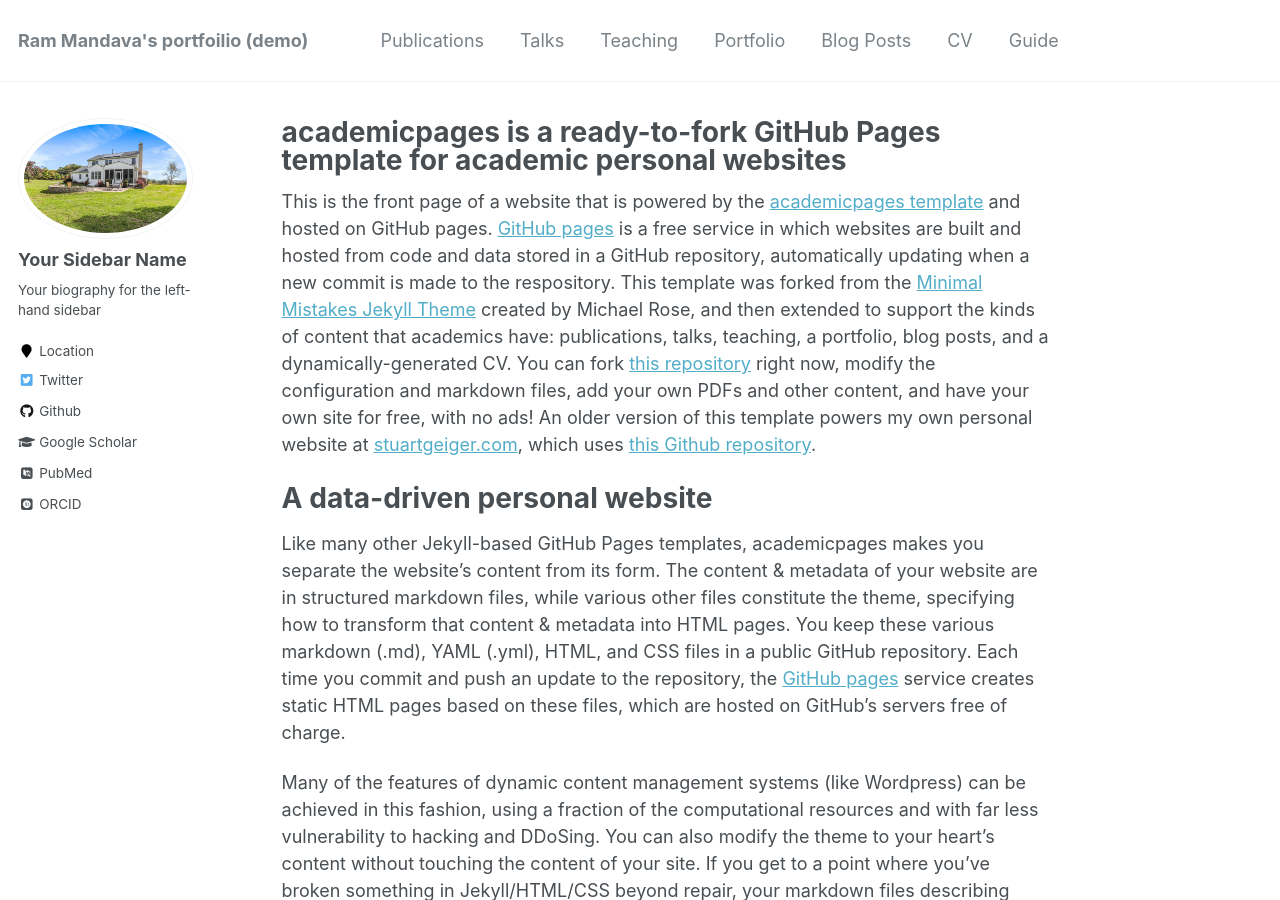
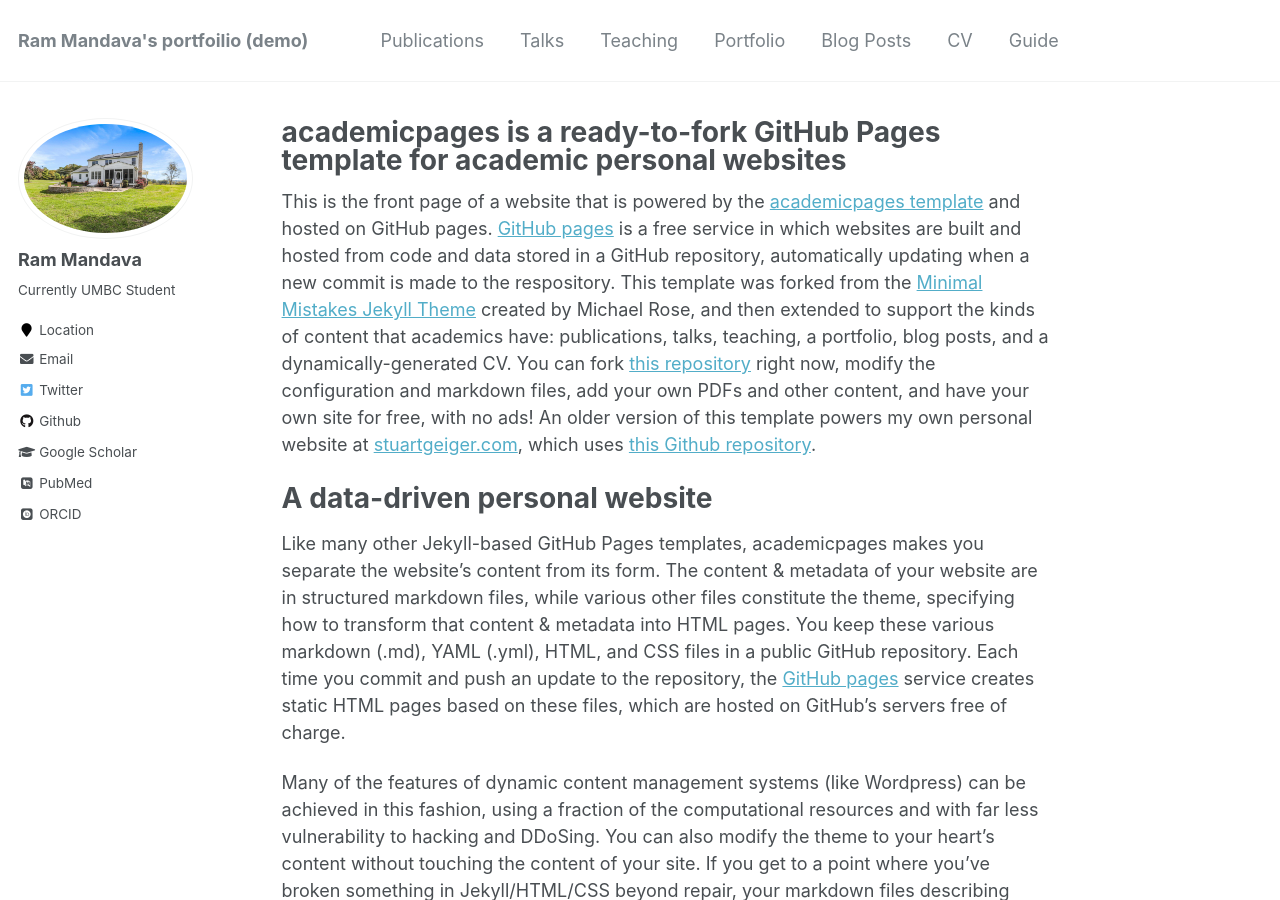
Before and after one commit to mandavaram/mandavaram.github.io, a Jekyll site: the page built from _pages/about.md, in a window 1280 px wide and 900 px high. Built offline with Jekyll 4.4.1, drawn with Linux system fonts in a browser that asks for light colours; some web fonts are replaced.

Commit message:
Update _config.yml

```diff
--- a/_config.yml
+++ b/_config.yml
@@ -80,14 +80,14 @@
 
 # Site Author
 author:
-  name             : "Your Sidebar Name"
+  name             : "Ram Mandava"
   avatar           : "profile.png"
-  bio              : "Your biography for the left-hand sidebar"
+  bio              : "Currently UMBC Student"
   location         : "Location"
   employer         :
   pubmed           : "https://www.ncbi.nlm.nih.gov/pubmed/?term=john+snow"
   googlescholar    : "http://yourfullgooglescholarurl.com"
-  email            :
+  email            : "rmandav1@umbc.edu"
   researchgate     :  # example: "https://www.researchgate.net/profile/yourprofile"
   uri              :
   bitbucket        :
```
